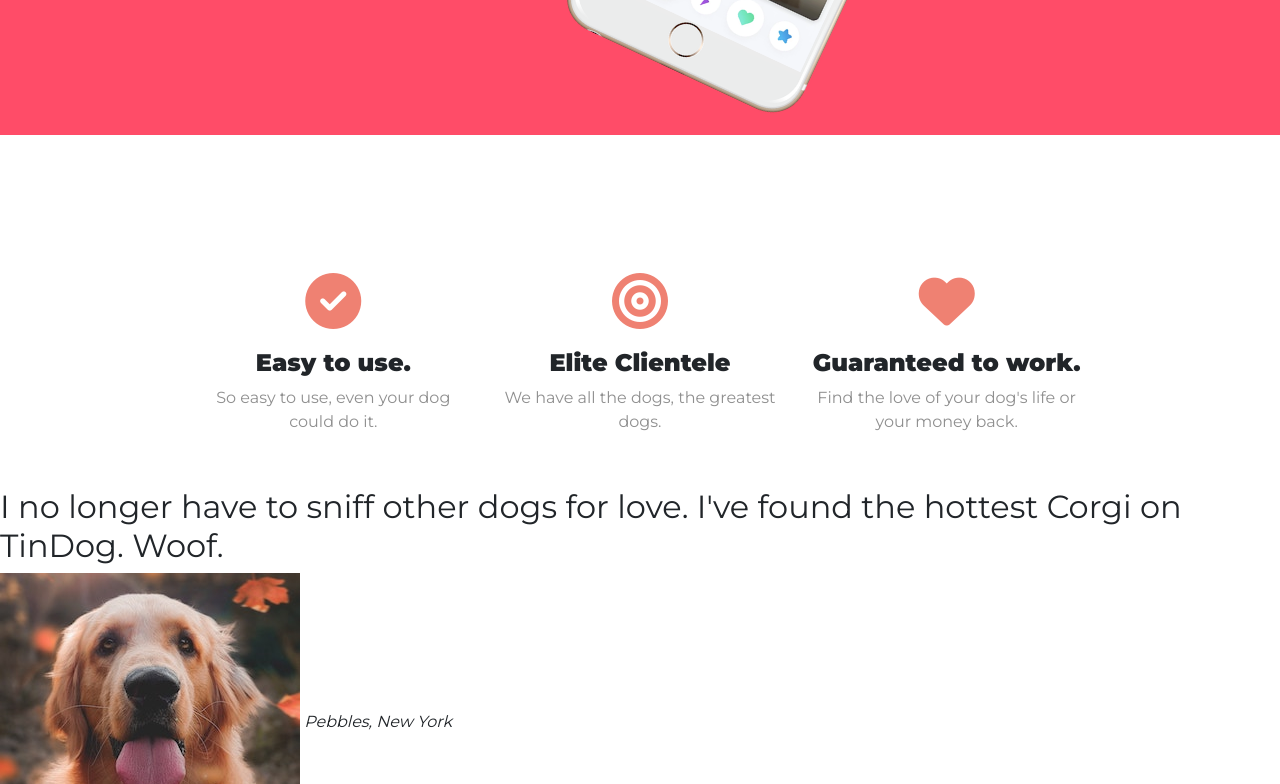
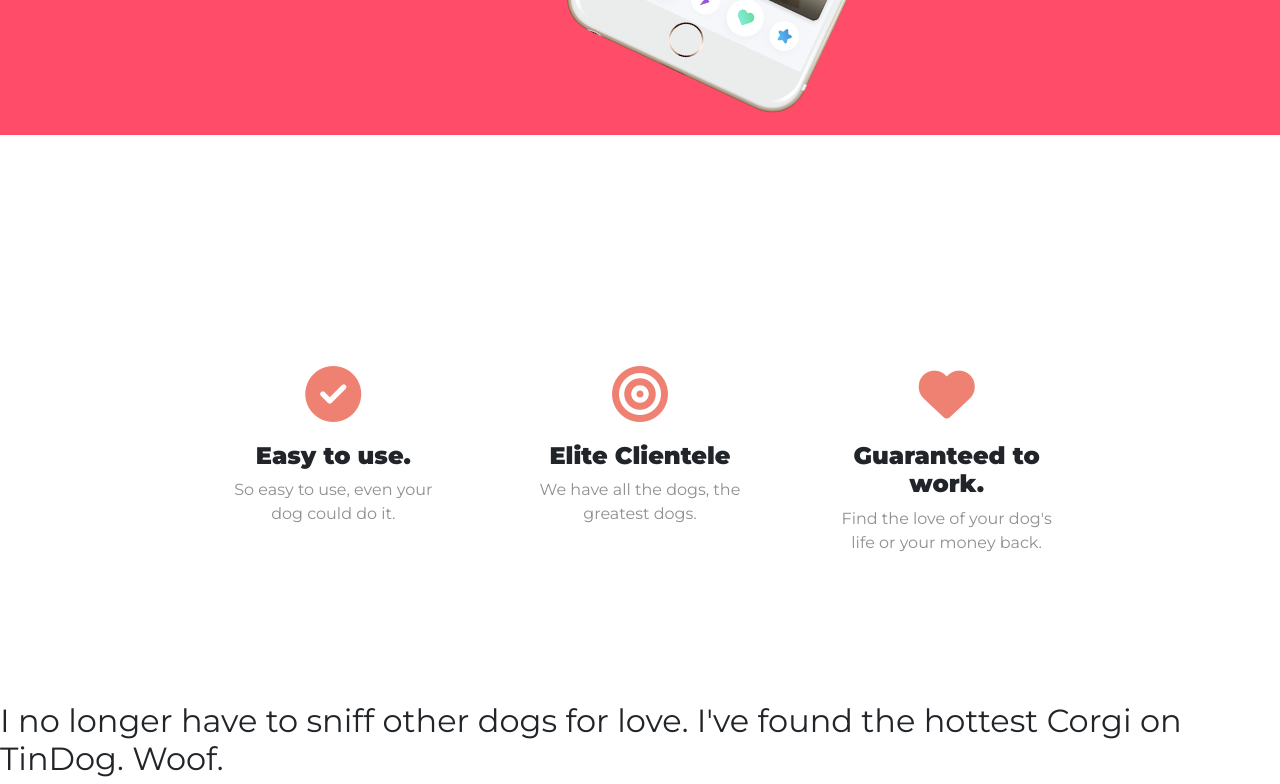
Before and after one commit to KoKocik1/tindog, a plain HTML site: page index.html in a window 1280 px wide. Shown: the part 620-1404 px from the top of the page. Drawn offline with nearby package versions, Linux system fonts and the light colour scheme.

Commit message:
changeAfterCheckChallenge

```diff
--- a/css/styles.css
+++ b/css/styles.css
@@ -57,7 +57,7 @@ body {
 
 #features {
     text-align: center;
-    margin: auto;
+    padding: 7% 15%;
 }
 
 .features-headers {
@@ -65,7 +65,9 @@ body {
     font-size: 1.5rem;
     font-weight: bold;
 }
-
+.feature-box{
+    padding: 4.5%;
+}
 .features-icon {
     font-size: 3.5rem;
     color: #ef8172;
--- a/index.html
+++ b/index.html
@@ -83,25 +83,23 @@
   <!-- Features -->
 
   <section id="features">
-    <div class="container-fluid">
       <div class="row">
-        <div class="col-lg-4">
+        <div class="feature-box col-lg-4">
           <i class="fa-sharp fa-solid fa-circle-check features-icon"></i>
           <h3 class="features-headers">Easy to use.</h3>
           <p class="describe-features">So easy to use, even your dog could do it.</p>
         </div>
-        <div class="col-lg-4">
+        <div class="feature-box col-lg-4">
           <i class="fa-solid fa-bullseye features-icon"></i>
           <h3 class="features-headers">Elite Clientele</h3>
           <p class="describe-features">We have all the dogs, the greatest dogs.</p>
         </div>
-        <div class="col-lg-4">
+        <div class="feature-box col-lg-4">
           <i class="fa-solid fa-heart features-icon"></i>
           <h3 class="features-headers">Guaranteed to work.</h3>
           <p class="describe-features">Find the love of your dog's life or your money back.</p>
         </div>
       </div>
-    </div>
   </section>
 
 
```
